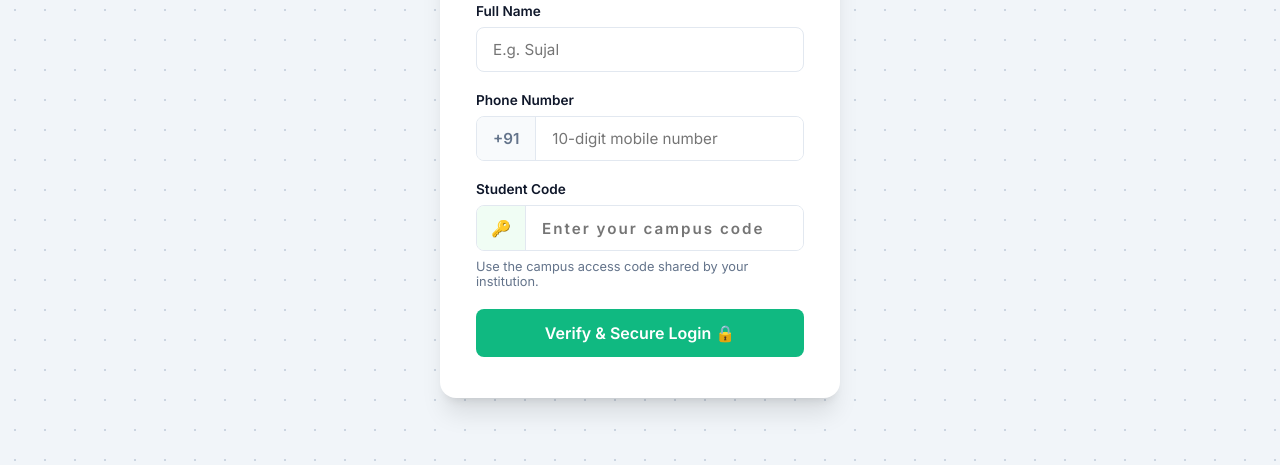
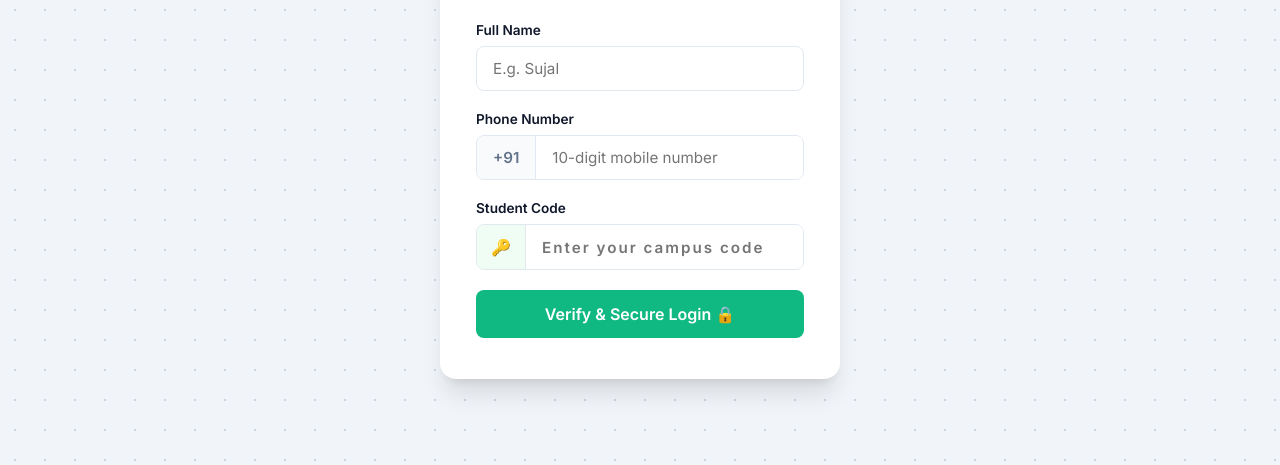
Before and after one commit to sujalb06/QuickPrint-Hub, a plain HTML site: page frontend/index.html in a window 1280 px wide. Shown: the part 335-800 px from the top of the page. Drawn offline with Linux system fonts and the light colour scheme.

Commit message:
login page pe se text remove kara

```diff
--- a/frontend/index.html
+++ b/frontend/index.html
@@ -47,7 +47,7 @@
                         <span class="code-icon">🔑</span>
                         <input type="password" id="userCode" placeholder="Enter your campus code" required autocomplete="off">
                     </div>
-                    <p class="help-text">Use the campus access code shared by your institution.</p>
+                    <!-- <p class="help-text">Use the campus access code shared by your institution.</p> -->
                 </div>
 
                 <!-- Login Button -->
--- a/frontend/login.css
+++ b/frontend/login.css
@@ -195,11 +195,12 @@ body {
     font-weight: 600;
 }
 
-.help-text {
+/* .help-text {
     font-size: 0.8rem;
     color: var(--text-muted);
     margin-top: 8px;
-}
+    ali
+} */
 
 /* ---------------- Buttons ---------------- */
 .btn {
```
